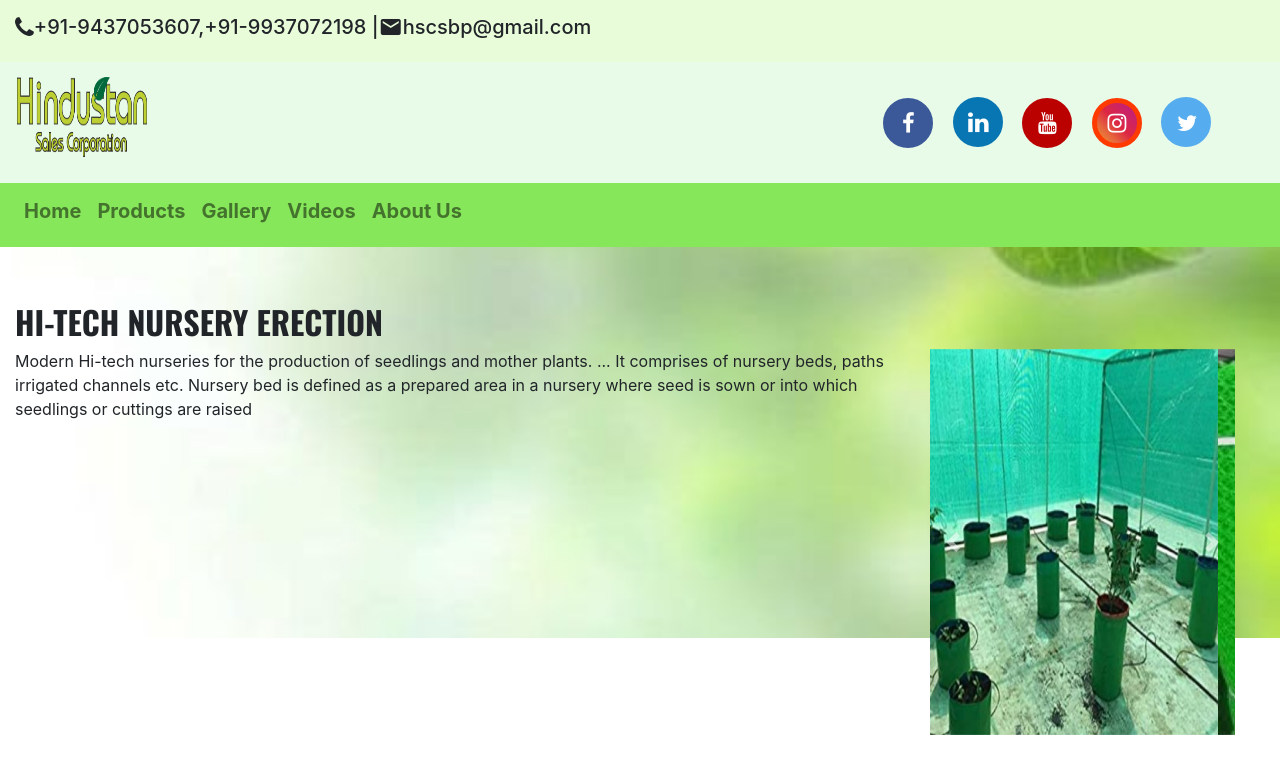
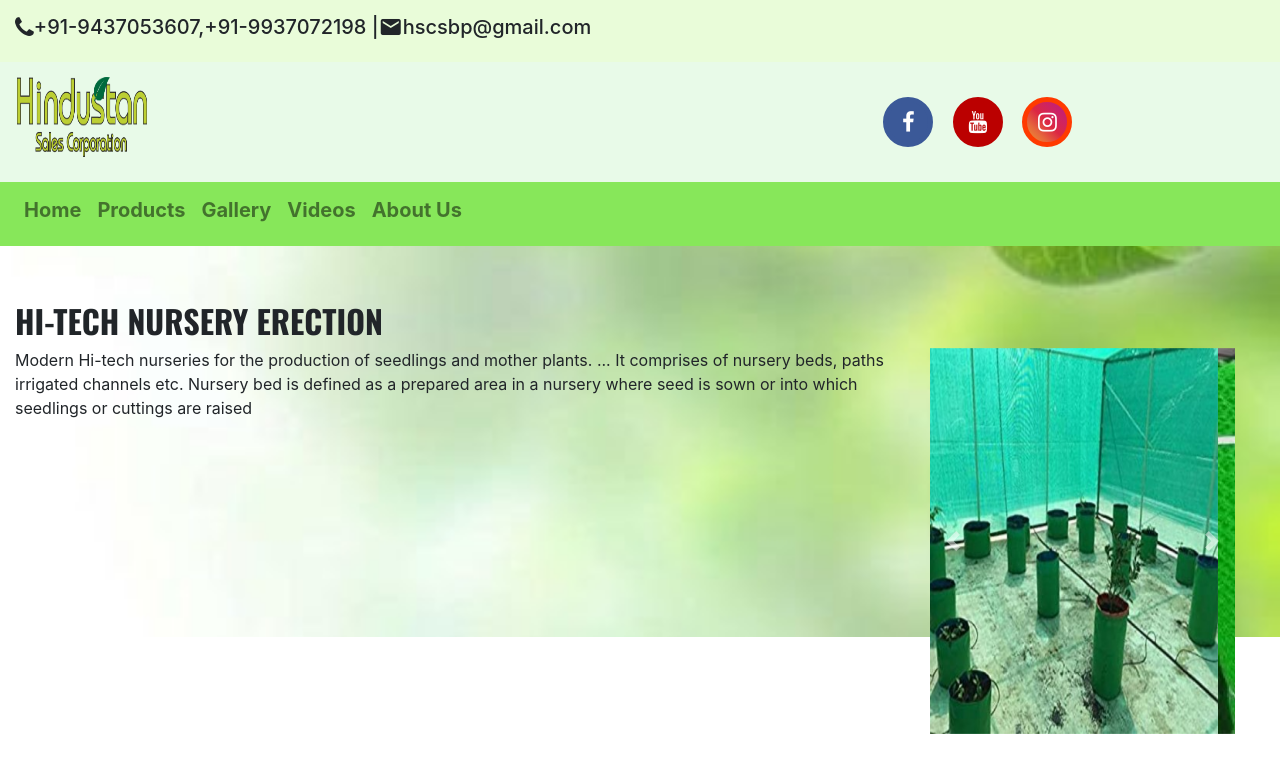
Before and after one commit to KRams2019/yashrepo, a plain HTML site: page products/hi-tech/hi-tech.html in a window 1280 px wide. Drawn offline with nearby package versions, Linux system fonts and the light colour scheme; files whose address does not match are found by name.

Commit message:
Update hi-tech.html

```diff
--- a/products/hi-tech/hi-tech.html
+++ b/products/hi-tech/hi-tech.html
@@ -350,11 +350,11 @@ filter: progid:DXImageTransform.Microsoft.gradient( startColorstr='#f09433', end
             </a>
 
             <!-- LinkedIn Button -->
-            <a href="http://linkedin.com/" class="social-margin" target="blank">
+<!--             <a href="http://linkedin.com/" class="social-margin" target="blank">
               <div class="social-icon linkedin">
                 <i class="fa fa-linkedin" aria-hidden="true"></i>
               </div>
-            </a>
+            </a> -->
 
             <!-- Youtube Button -->
             <a href="http://youtube.com/" target="blank" class="social-margin">
@@ -370,11 +370,11 @@ filter: progid:DXImageTransform.Microsoft.gradient( startColorstr='#f09433', end
               </div>
             </a>
             <!-- TwitterButton -->
-            <a href="http://twitter.com/" target="blank" class="social-margin">
+<!--             <a href="http://twitter.com/" target="blank" class="social-margin">
               <div class="social-icon twitter">
                 <i class="fa fa-twitter" aria-hidden="true"></i>
               </div>
-            </a>
+            </a> -->
           </div>
 
         </div>
```
